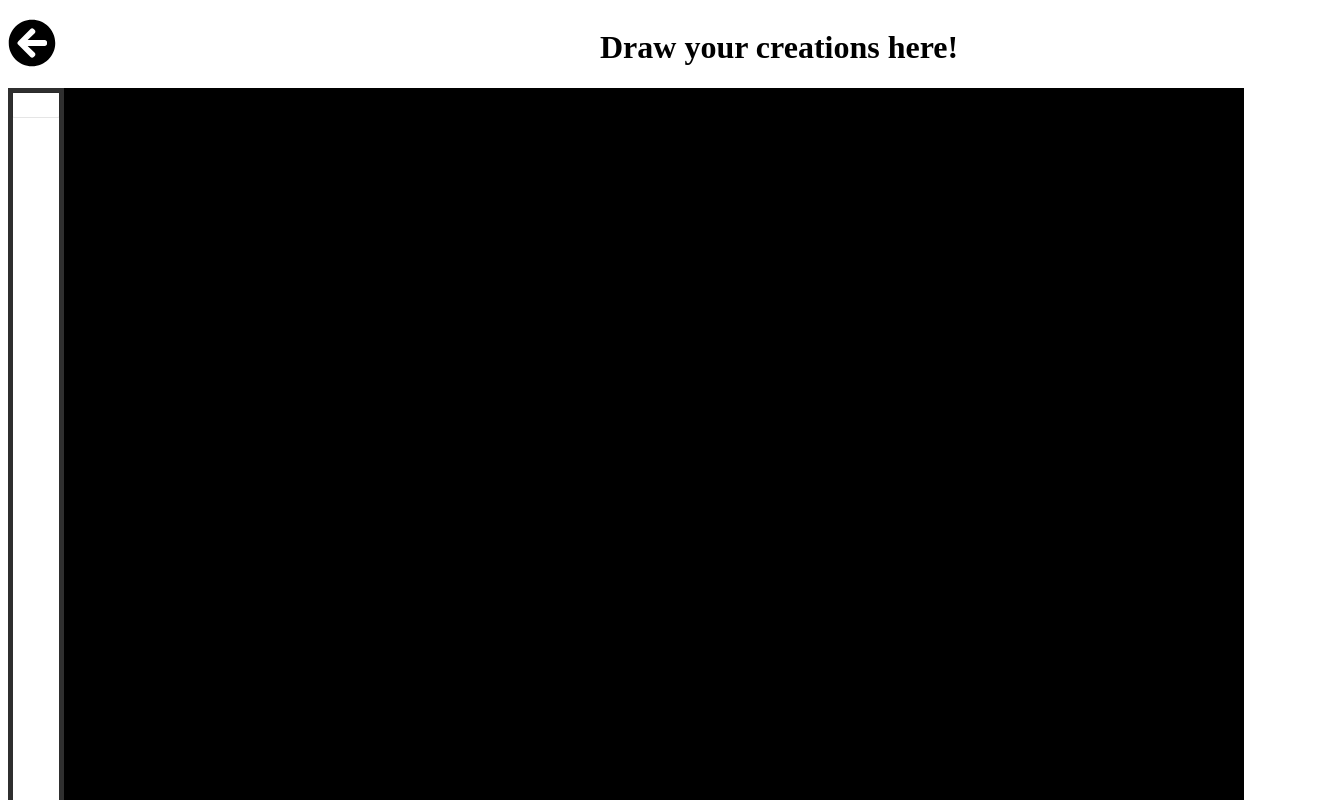
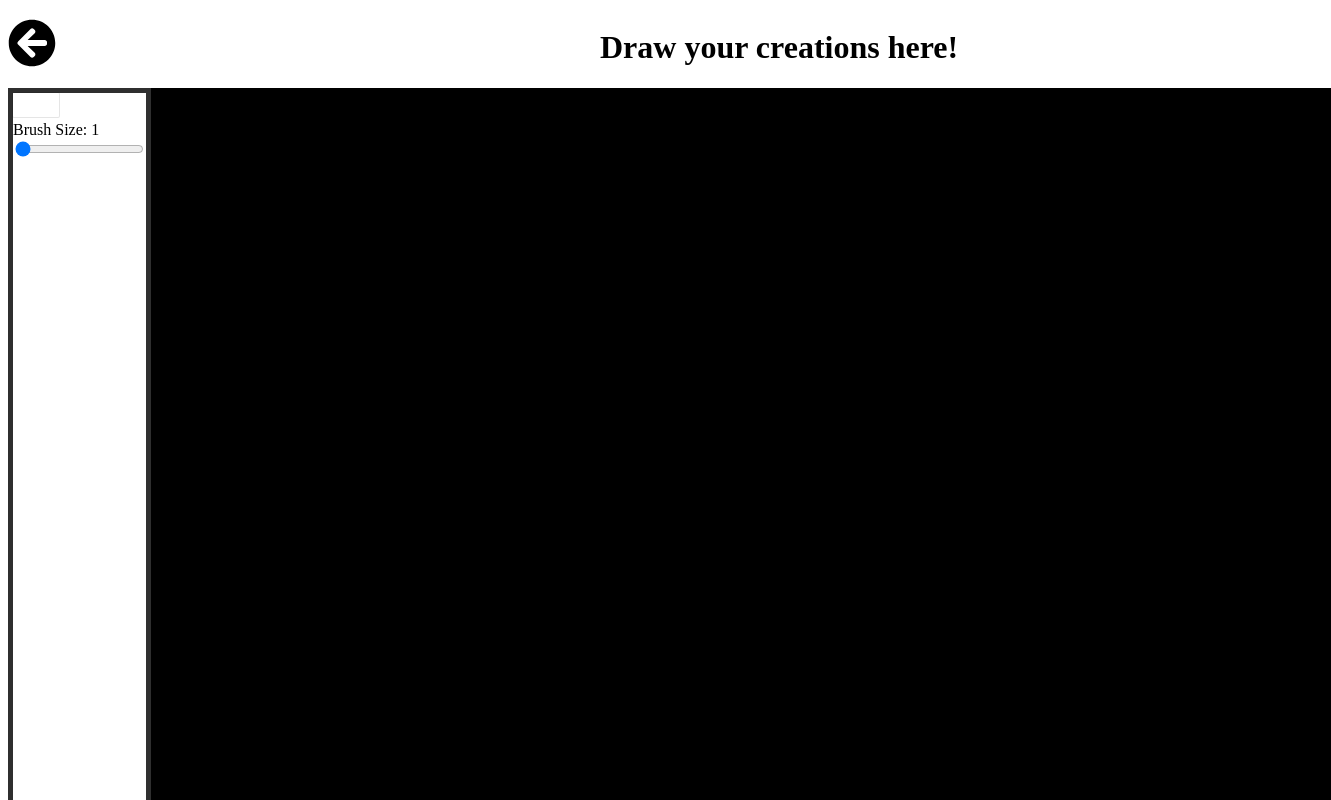
Before and after one commit to rzh150030/paint-app, a React (Create React App) app: page / in a window 1280 px wide. Shown: the top 800 px of the page, 1331 px wide, since content can reach past the window. Built offline with nearby package versions, Linux system fonts and the light colour scheme.

Commit message:
brush size displays to user

```diff
--- a/src/App.js
+++ b/src/App.js
@@ -8,11 +8,16 @@ import { faArrowCircleLeft } from '@fortawesome/free-solid-svg-icons';
 
 function App() {
   const [ color, setColor ] = useState('#FFF');
+  const [ brushSize, setBrushSize ] = useState('1')
 
   // grabs hex value from ColorPicker
   const getColor = (color) => {
     setColor(color);
   };
+
+  const getBrushSize = (brushSize) => {
+    setBrushSize(brushSize);
+  }
 
   return (
     <div className="App">
@@ -21,7 +26,7 @@ function App() {
         <h1 id="paint-text">Draw your creations here!</h1>
       </header>
       <div className="paint-content">
-        <PaintToolsContainer getColor={getColor}/>
+        <PaintToolsContainer getColor={getColor} getBrushSize={getBrushSize} brushSize={brushSize}/>
         <PaintCanvas color={color} />
       </div>
     </div>
--- /dev/null
+++ b/src/components/BrushSize/BrushSize.js
@@ -0,0 +1,18 @@
+import React, { useState } from 'react';
+import './BrushSize.css';
+
+// TODO Grab the value for brush size from input
+
+export default function BrushSize({getBrushSize, brushSize}) {
+
+
+    const getSliderValue = ({target}) => {
+       getBrushSize(target.value)
+    }
+
+    return (
+        <div>
+            <label>Brush Size: {brushSize} <input id='brush-size' value={brushSize} type='range' min='1' max='20' step='0.5' onChange={getSliderValue} /> </label>
+        </div>
+    )
+}
--- a/src/components/PaintToolsContainer/PaintToolsContainer.js
+++ b/src/components/PaintToolsContainer/PaintToolsContainer.js
@@ -1,11 +1,13 @@
 import React from 'react'
 import ColorPicker from '../ColorPicker/ColorPicker';
+import BrushSize from '../BrushSize/BrushSize';
 import './PaintToolsContainer.css';
 
-export default function PaintToolsContainer({getColor}) {
+export default function PaintToolsContainer({getColor, getBrushSize, brushSize}) {
     return (
         <div className="PaintToolsContainer">
            <ColorPicker getColor={getColor} />
+           <BrushSize getBrushSize={getBrushSize} brushSize={brushSize}/>
         </div>
     )
 }
```
Also changed, not shown: src/components/BrushSize/BrushSize.css (added), 1 other file (tests, documents, lock files or other folders).
